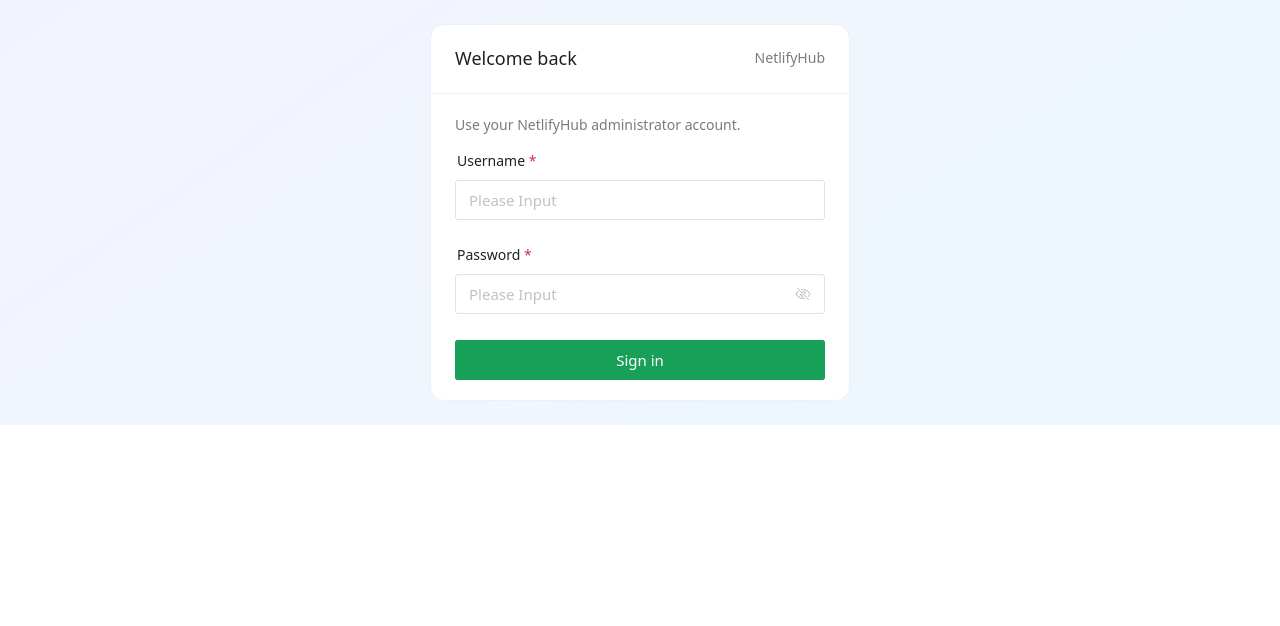
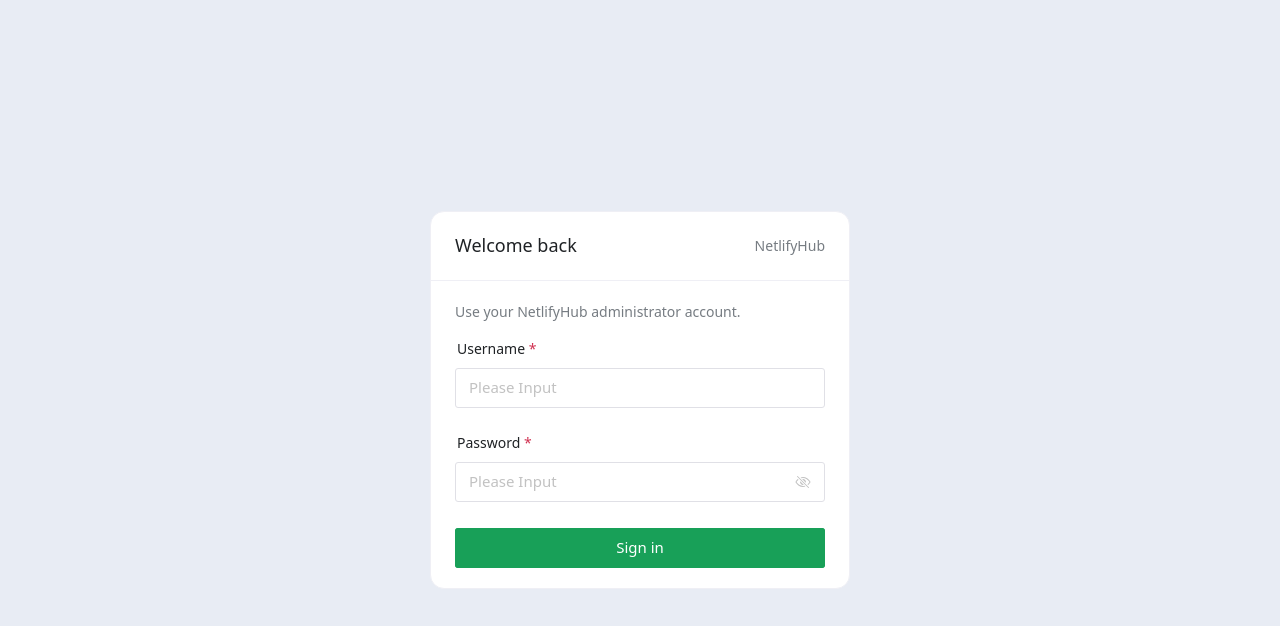
Before and after one commit to REZ3Y/NetlifyHub, a Vue app in the folder apps/web/: page /login in a window 1280 px wide. Shown: the top 626 px of the page. Built offline with nearby package versions, Linux system fonts and the light colour scheme; no server answers.

Commit message:
login full-viewport solid background and vertical center

```diff
--- a/apps/web/src/views/LoginView.vue
+++ b/apps/web/src/views/LoginView.vue
@@ -1,18 +1,22 @@
 <script setup lang="ts">
-import { reactive, ref } from 'vue';
+import { computed, reactive, ref } from 'vue';
 import { useRouter, useRoute } from 'vue-router';
 import { useI18n } from 'vue-i18n';
 import type { FormInst, FormRules } from 'naive-ui';
 import { useMessage } from 'naive-ui';
 import { useAuthStore } from '@/stores/auth';
+import { useAppTheme } from '@/composables/useAppTheme';
 
 const { t } = useI18n();
 const router = useRouter();
 const route = useRoute();
 const auth = useAuthStore();
 const message = useMessage();
+const { naiveTheme } = useAppTheme();
 const formRef = ref<FormInst | null>(null);
 const loading = ref(false);
+
+const isDarkUi = computed(() => naiveTheme.value !== null);
 
 const model = reactive({
   username: '',
@@ -43,8 +47,12 @@ async function submit() {
 </script>
 
 <template>
-  <div class="page">
-    <n-card class="card" :title="t('auth.loginTitle')" :segmented="{ content: true, footer: 'soft' }">
+  <div class="page" :class="{ 'page--dark': isDarkUi, 'page--light': !isDarkUi }">
+    <n-card
+      class="card"
+      :title="t('auth.loginTitle')"
+      :segmented="{ content: true, footer: 'soft' }"
+    >
       <template #header-extra>
         <n-text depth="3">{{ t('app.title') }}</n-text>
       </template>
@@ -62,7 +70,14 @@ async function submit() {
             @keyup.enter="submit"
           />
         </n-form-item>
-        <n-button type="primary" block size="large" :loading="loading" attr-type="submit" @click="submit">
+        <n-button
+          type="primary"
+          block
+          size="large"
+          :loading="loading"
+          attr-type="submit"
+          @click="submit"
+        >
           {{ t('auth.login') }}
         </n-button>
       </n-form>
@@ -72,12 +87,20 @@ async function submit() {
 
 <style scoped>
 .page {
-  min-height: 100%;
+  box-sizing: border-box;
+  width: 100%;
+  min-height: 100vh;
+  min-height: 100dvh;
   display: flex;
   align-items: center;
   justify-content: center;
   padding: 24px;
-  background: linear-gradient(145deg, rgba(99, 102, 241, 0.08), rgba(14, 165, 233, 0.08));
+}
+.page--dark {
+  background: #1b2433;
+}
+.page--light {
+  background: #e8ecf4;
 }
 .card {
   width: min(420px, 100%);
```
